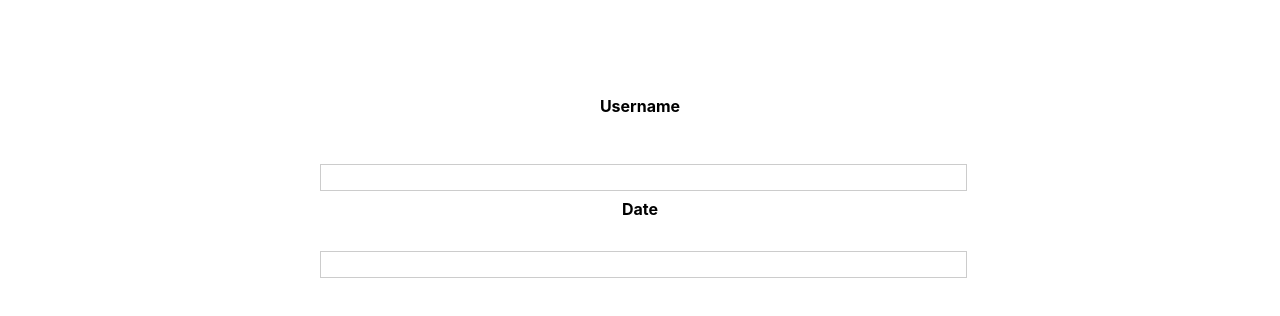
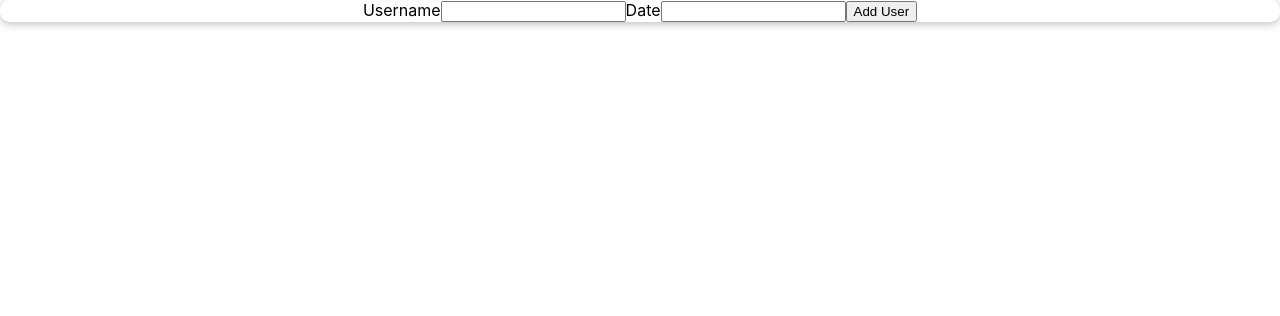
Before and after one commit to jeffrey-ke/attendance-webapp, a React (Create React App) app: page / in a window 1280 px wide. Shown: the top 316 px of the page. Built offline with nearby package versions, Linux system fonts and the light colour scheme.

Commit message:
Attempting formatting.

```diff
--- a/src/Components/UI/Card.js
+++ b/src/Components/UI/Card.js
@@ -1,6 +1,9 @@
 import React from "react";
+import classes from './Card.module.css'
 
 const Card = props => {
-
+    return (
+        <div className={`${classes.card} ${props.className}`}>{props.children}</div>
+    );
 }
-export default Card
+export default Card;
--- /dev/null
+++ b/src/Components/UI/Card.module.css
@@ -0,0 +1,5 @@
+.card {
+    background: white;
+    box-shadow: 0 2px 8px rgba(0, 0, 0, 0.26);
+    border-radius: 10px;
+  }
--- a/src/Components/Users/AddUser/AddUser.js
+++ b/src/Components/Users/AddUser/AddUser.js
@@ -1,14 +1,24 @@
 import React from "react";
-import './AddUser.css'
+import classes from './AddUser.modules.css'
+import Card from "../../UI/Card";
 
 const AddUser = props => {
+
+    const addUserHandler = (event) =>{
+        event.preventDefault();
+    };
+
     return (
-        <form className="input">
-            <label className="input label">Username</label>
-            <input type='text' className="input input"></input>
+        <Card className={classes.input}>
+            <form className={classes.input} onSubmit={addUserHandler}>
+            <label>Username</label>
+            <input type='text' id="username"></input>
             <label>Date</label>
-            <input type='text' className="input input"></input>
-        </form>
+            <input type='text' id="age"></input>
+            <button type="submit">Add User</button>
+            </form>
+        </Card>
+
     );
 }
 export default AddUser;
```
Also changed, not shown: src/Components/Users/AddUser/AddUser.modules.css (renamed from src/Components/Users/AddUser/AddUser.css).
